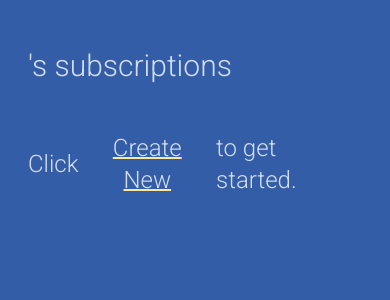
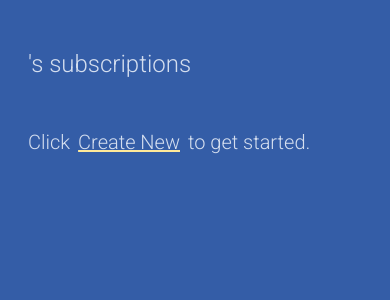
Before and after one commit to wedward88/servicecycle, a Next.js app: page /subscriptions in a window 390 px wide. Shown: the top 300 px of the page. Built offline with nearby package versions, Linux system fonts and the light colour scheme; no server answers.

Commit message:
Adjust subscription mobile style.

```diff
--- a/app/components/form/Form.tsx
+++ b/app/components/form/Form.tsx
@@ -6,10 +6,7 @@ import { useDebouncedCallback } from 'use-debounce';
 import { Subscription } from '@/app/subscriptions/types';
 
 import {
-  createSubscription,
-  deleteSubscription,
-  editSubscription,
-  searchStreamingProvider,
+    createSubscription, deleteSubscription, editSubscription, searchStreamingProvider
 } from '../../actions/actions';
 import InputList from './components/InputList';
 import { fieldType, StreamingProvider } from './types';
--- a/app/subscriptions/page.tsx
+++ b/app/subscriptions/page.tsx
@@ -39,12 +39,12 @@ const SubscriptionPage = () => {
   const noSubs = subscriptions.length === 0;
 
   return (
-    <div className="flex flex-col items-center space-y-10 mt-5">
-      <h1 className="flex w-full text-3xl items-start md:justify-center lg:justify-center">
+    <div className="flex flex-col items-start md:items-center space-y-10 mt-5">
+      <h1 className="flex w-full text-2xl md:text-3xl items-start md:justify-center">
         {session?.user?.name}&apos;s subscriptions
       </h1>
       <div className="flex flex-col items-start">
-        <div className="flex items-center text-2xl">
+        <div className="flex items-center text-xl md:text-2xl">
           {noSubs && 'Click'}
           <SubForm
             formTitle="Create New Subscription"
```
